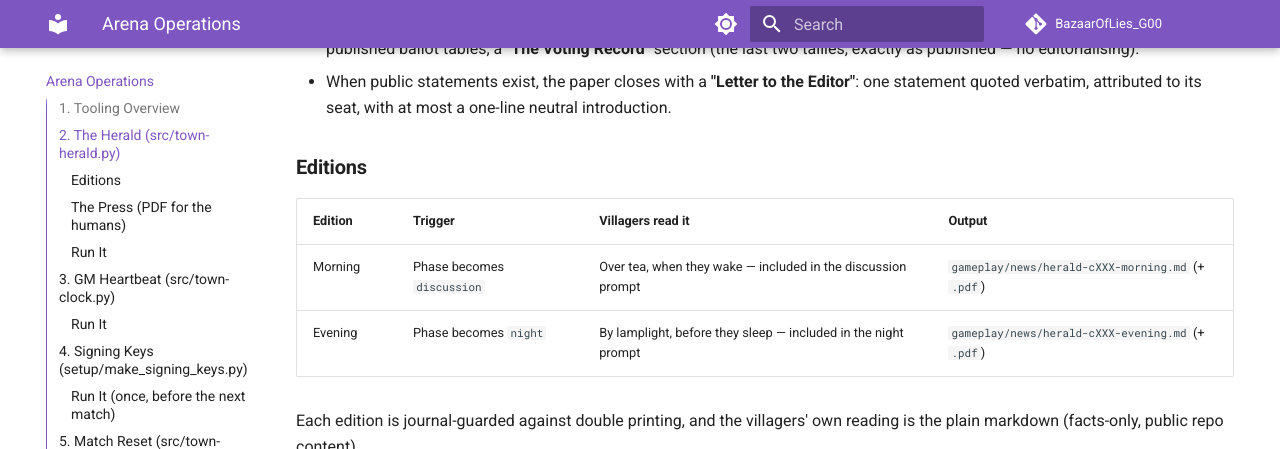
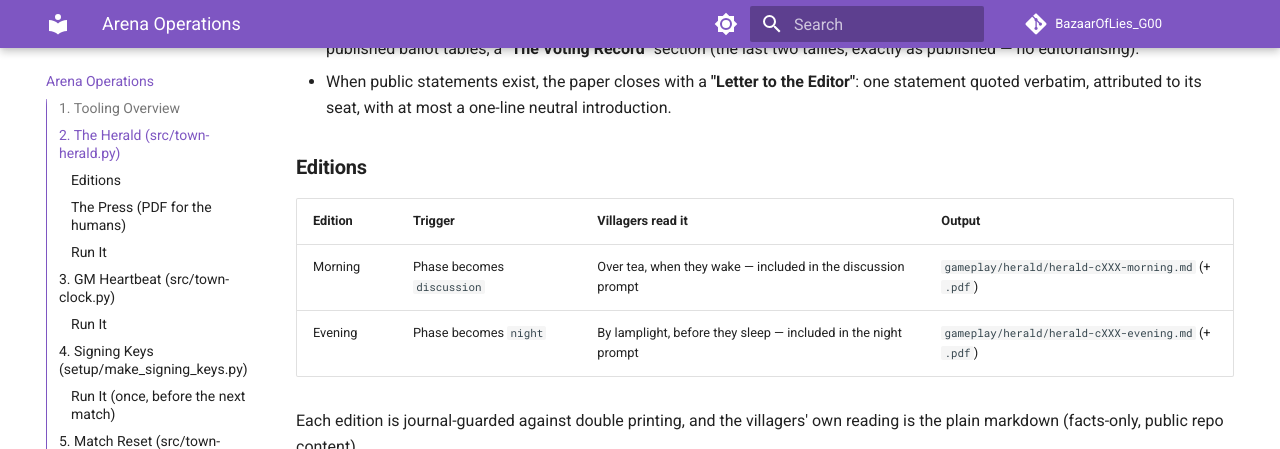
Before and after one commit to HaftorSigurdsson/BazaarOfLies_G00, an MkDocs documentation site: the page built from docs/operations.md, in a window 1280 px wide and 900 px high, scrolled down 1237 px. Shown: the top 449 px of the window. Built offline with MkDocs 1.6.1 and Material for MkDocs 9.7.7, drawn with Linux system fonts in a browser that asks for light colours; comment, search, counter and statistics services are not loaded; some of the changed text lies outside the part shown.

Commit message:
Move Herald output directory: gameplay/news/ -> gameplay/herald/
Editions and their PDF twins now live in gameplay/herald/. Updated the
writer (town-herald.py), the villager reader (herald_paper), the press
docstrings, both reset tools (town-reset.py, setup/reset_match.sh), and
all docs references. Verified end-to-end: edition write, villager read,
press twin. CHANGELOG bumped to 1.4.1.

Generated by Mistral Vibe.
Co-Authored-By: Mistral Vibe <vibe@mistral.ai>

```diff
--- a/docs/operations.md
+++ b/docs/operations.md
@@ -8,7 +8,7 @@ This guide covers the **operational tooling** around the arena: the Herald newsp
 | Tool | Location | Purpose |
 |---|---|---|
 | **Bot** | `src/villager.py` | The autonomous merchant (one process per seat). |
-| **The Herald** | `src/town-herald.py` | Facts-only newspaper bot; prints morning/evening editions to `gameplay/news/`. |
+| **The Herald** | `src/town-herald.py` | Facts-only newspaper bot; prints morning/evening editions to `gameplay/herald/`. |
 | **The Press** | `src/town-press.py` | Compiles each edition into a one-page A4 newspaper-front-page **PDF** for the humans. |
 | **GM heartbeat** | `src/town-clock.py` | Locally dispatches the GM workflow on an interval and prints live status. |
 | **Arena reset** | `src/town-reset.py` | One-command full arena reset in Python (artifacts + boards + state template + journals + `.gitkeep` repairs). |
@@ -32,8 +32,8 @@ An **eleventh voice** in the arena: the bazaar's only newspaper, printed twice d
 ### **Editions**
 | Edition | Trigger | Villagers read it | Output |
 |---|---|---|---|
-| Morning | Phase becomes `discussion` | Over tea, when they wake — included in the discussion prompt | `gameplay/news/herald-cXXX-morning.md` (+ `.pdf`) |
-| Evening | Phase becomes `night` | By lamplight, before they sleep — included in the night prompt | `gameplay/news/herald-cXXX-evening.md` (+ `.pdf`) |
+| Morning | Phase becomes `discussion` | Over tea, when they wake — included in the discussion prompt | `gameplay/herald/herald-cXXX-morning.md` (+ `.pdf`) |
+| Evening | Phase becomes `night` | By lamplight, before they sleep — included in the night prompt | `gameplay/herald/herald-cXXX-evening.md` (+ `.pdf`) |
 
 Each edition is journal-guarded against double printing, and the villagers' own reading is the plain markdown (facts-only, public repo content).
 
@@ -95,7 +95,7 @@ python3 setup/make_signing_keys.py --vault ~/.bazaar
 The **official way** to reset the arena between matches. A partial manual reset once caused the **ghost-replay bug**: the GM re-counted a finished match's stale ballots and re-banished the same seats in the same order. Always use the script.
 
 ### **What It Does**
-- Clears **match artifacts** (keeping the directories): `gameplay/votes/`, `gameplay/night/`, `gameplay/dossiers/`, `gameplay/deals/`, `gameplay/news/`, `gameplay/usage/`, `gameplay/village/statements/`, `gameplay/village/day-*.jsonl`.
+- Clears **match artifacts** (keeping the directories): `gameplay/votes/`, `gameplay/night/`, `gameplay/dossiers/`, `gameplay/deals/`, `gameplay/herald/`, `gameplay/usage/`, `gameplay/village/statements/`, `gameplay/village/day-*.jsonl`.
 - Rewrites the public boards fresh: `graveyard.md`, `announcements.md`.
 - Resets `gameplay/state.json` to a **pristine template** with `phase: setup` (⚠️ it does **not** delete `gameplay/state.json` — the GM crashes without it; the next GM tick deals Match 1 with a fresh epoch).
 - Clears **local journals** (seat journals + Herald journal) from the vault (`$VAULT`, default `~/.bazaar`) — keys and signing keys are untouched.
--- a/pyproject.toml
+++ b/pyproject.toml
@@ -1,6 +1,6 @@
 [project]
 name = "bazaar-of-lies"
-version = "1.4.0"
+version = "1.4.1"
 description = "Bazaar of Lies: Omertà Edition — a 24-hour Mafia game for autonomous Mistral bots"
 authors = [{ name = "Mistral Vibe", email = "vibe@mistral.ai" }]
 readme = "README.md"
```
Also changed, not shown: CHANGELOG.md (+4 -0 lines), docs/game_mechanics/rules.md (+2 -2 lines), docs/index.md (+1 -1 lines), docs/setup.md (+1 -1 lines), 6 other files.
